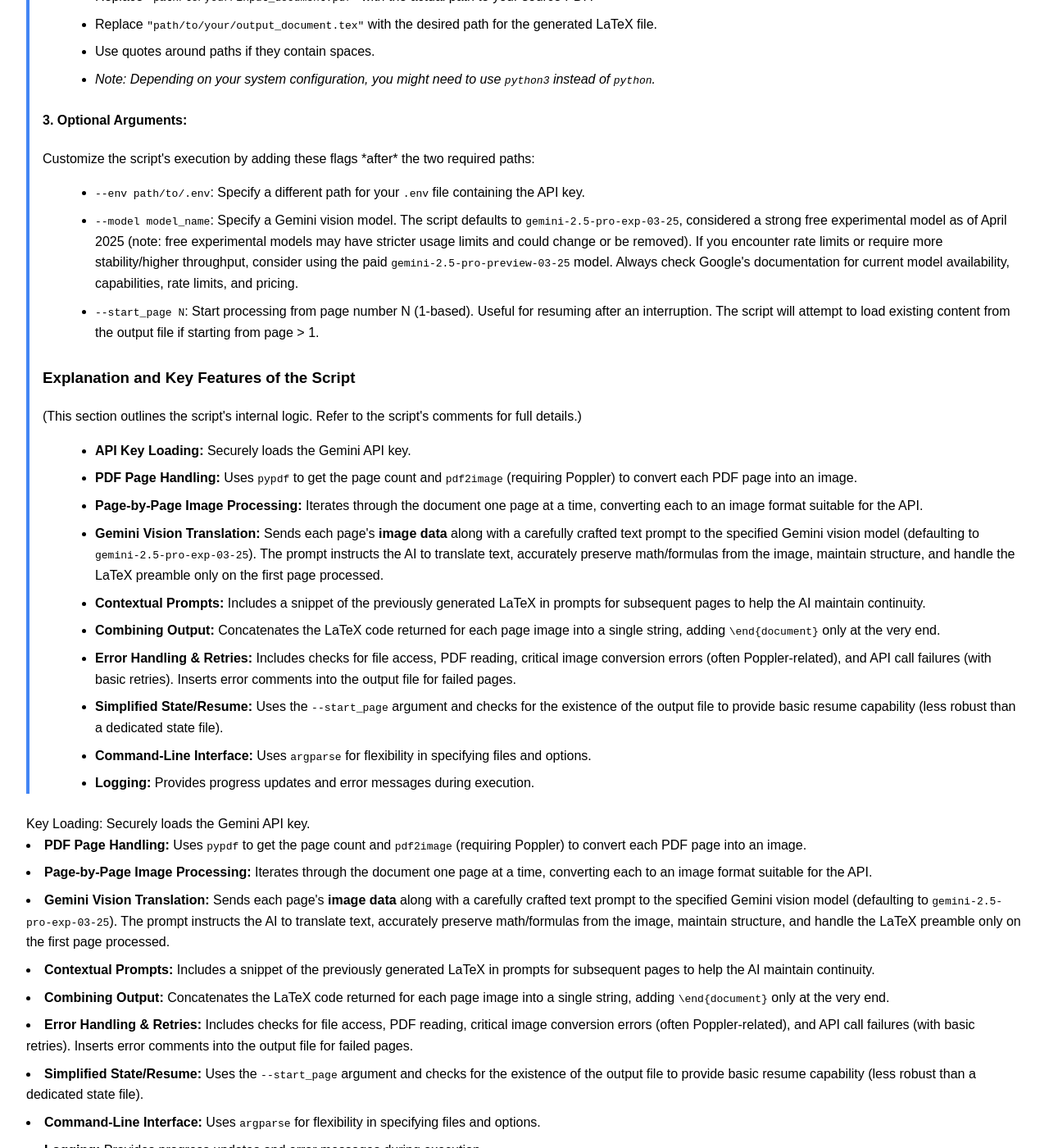
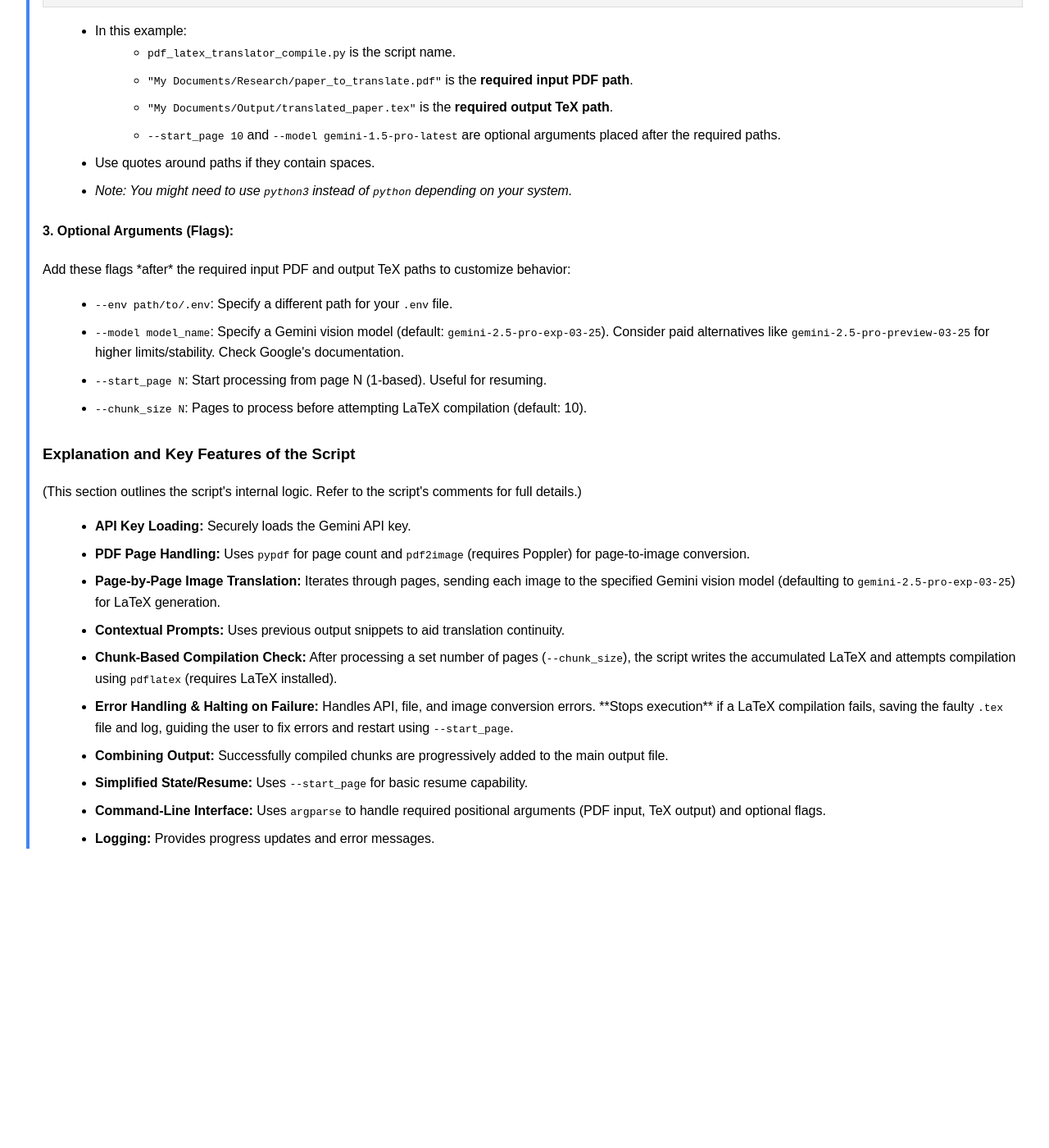
Before and after one commit to davikrehalt/davikrehalt.github.io, a Jekyll site: the page translation-guide.html, which Jekyll copies as it is, in a window 1280 px wide and 1400 px high, scrolled down 2018 px. Shown: the whole window at 82% size. Built offline with Jekyll 4.4.1, drawn with Linux system fonts in a browser that asks for light colours; after the commit the page ends 3085 px from its top, so only the background shows below that; some of the changed text lies outside the part shown.

Commit message:
Update translation-guide.html

```diff
--- a/translation-guide.html
+++ b/translation-guide.html
@@ -58,10 +58,9 @@
 In order the use this script, you first need to obtain a Gemini API key and set up a Python environment with the necessary libraries installed. </p>
 
 <p>I'll let Gemini explain in more detail:</p>
-
-<div class="gemini-explanation"> <!-- Start of Gemini's Explanation -->
+        <div class="gemini-explanation"> <!-- Start of Gemini's Explanation -->
     <h3>How to Use the Python Script</h3>
-    <p>(Assuming you have downloaded the image-based translator script, let's call it <code>pdf_latex_translator_vision.py</code>)</p>
+    <p>(Assuming you have downloaded the image-based translator script with compilation checks, let's call it <code>pdf_latex_translator_compile.py</code>)</p>
 
     <h4>1. Requirements:</h4>
     <ul>
@@ -71,74 +70,69 @@ In order the use this script, you first need to obtain a Gemini API key and set
             <pre><code>pip install google-generativeai pdf2image Pillow pypdf python-dotenv</code></pre>
         </li>
         <li>
-            <strong>External Dependency: Poppler:</strong> The `pdf2image` library requires the Poppler PDF rendering library. You must install it separately:
-            <ul>
-                <li><strong>macOS (using Homebrew):</strong> <code>brew install poppler</code></li>
-                <li><strong>Debian/Ubuntu Linux:</strong> <code>sudo apt-get update && sudo apt-get install poppler-utils</code></li>
-                <li><strong>Windows:</strong> Download pre-built binaries (e.g., from <a href="https://github.com/oschwartz10612/poppler-windows/releases/" target="_blank" rel="noopener noreferrer">poppler-windows releases</a> or via conda/MSYS2) and ensure the `bin` directory containing `pdftoppm.exe`, `pdfinfo.exe` etc. is added to your system's PATH environment variable.</li>
-            </ul>
-            <em>Failure to install Poppler correctly is a common reason for errors.</em>
+            <strong>External Dependency: Poppler:</strong> The `pdf2image` library requires the Poppler PDF rendering library. You must install it separately (see previous instructions). <em>Failure to install Poppler correctly is a common reason for errors.</em>
         </li>
-        <li><strong>LaTeX Distribution:</strong> You need a way to compile the final <code>.tex</code> file (e.g., TeX Live, MiKTeX installed locally, or an online editor like Overleaf).</li>
-        <li><strong>Gemini API Key:</strong> Obtain an API key from <a href="https://aistudio.google.com/app/apikey" target="_blank" rel="noopener noreferrer">Google AI Studio</a>. Save this key securely, for example in a <code>.env</code> file in the same directory as the script (format: <code>GEMINI_API_KEY=YOUR_API_KEY_HERE</code>) or as a system environment variable (<code>GEMINI_API_KEY</code> or <code>GOOGLE_API_KEY</code>).</li>
+        <li>
+            <strong>External Dependency: LaTeX Distribution:</strong> This version of the script **requires a working LaTeX installation** (like TeX Live, MiKTeX) on your system. The command <code>pdflatex</code> must be runnable from your terminal (i.e., in your system's PATH).
+        </li>
+        <li><strong>Gemini API Key:</strong> Obtain an API key from <a href="https://aistudio.google.com/app/apikey" target="_blank" rel="noopener noreferrer">Google AI Studio</a> and save it securely (e.g., in a <code>.env</code> file or as an environment variable).</li>
     </ul>
 
     <h4>2. Run the Script:</h4>
     <p>
-        Execute the script from your terminal. You **must** provide two arguments in order:
+        To run the script, open your terminal or command prompt. The basic command structure is:
+    </p>
+    <pre><code>python [script_name.py] [input_pdf_path] [output_tex_path] [options...]</code></pre>
+    <p>
+        Crucially, the script **requires two positional arguments** that must come first and in this specific order:
+    </p>
         <ol>
-             <li>The path to the <strong>input PDF</strong> file you want to translate.</li>
-             <li>The path where you want to save the resulting <strong>output LaTeX (.tex)</strong> file.</li>
+             <li><strong>Input PDF Path:</strong> The full path to the PDF file you want to translate. This argument does <em>not</em> use a flag like <code>--input</code>.</li>
+             <li><strong>Output TeX Path:</strong> The full path where the script should save the generated LaTeX (<code>.tex</code>) file. This argument does <em>not</em> use a flag like <code>--output</code>.</li>
         </ol>
+    <p>
+        Optional arguments (like <code>--model</code> or <code>--start_page</code>) must come <em>after</em> these first two required paths.
     </p>
-    <p>Here is the command structure:</p>
-    <pre><code>python pdf_latex_translator_vision.py "path/to/your/input_document.pdf" "path/to/your/output_document.tex"</code></pre>
+    <p><strong>Example Command:</strong></p>
+    <pre><code>python pdf_latex_translator_compile.py "My Documents/Research/paper_to_translate.pdf" "My Documents/Output/translated_paper.tex" --start_page 10 --model gemini-1.5-pro-latest</code></pre>
     <ul>
-        <li>Replace <code>"path/to/your/input_document.pdf"</code> with the actual path to your source PDF.</li>
-        <li>Replace <code>"path/to/your/output_document.tex"</code> with the desired path for the generated LaTeX file.</li>
+        <li>In this example:
+            <ul>
+              <li><code>pdf_latex_translator_compile.py</code> is the script name.</li>
+              <li><code>"My Documents/Research/paper_to_translate.pdf"</code> is the <strong>required input PDF path</strong>.</li>
+              <li><code>"My Documents/Output/translated_paper.tex"</code> is the <strong>required output TeX path</strong>.</li>
+              <li><code>--start_page 10</code> and <code>--model gemini-1.5-pro-latest</code> are optional arguments placed after the required paths.</li>
+            </ul>
+        </li>
         <li>Use quotes around paths if they contain spaces.</li>
-        <li><em>Note: Depending on your system configuration, you might need to use <code>python3</code> instead of <code>python</code>.</em></li>
+        <li><em>Note: You might need to use <code>python3</code> instead of <code>python</code> depending on your system.</em></li>
     </ul>
 
-    <h4>3. Optional Arguments:</h4>
-    <p>Customize the script's execution by adding these flags *after* the two required paths:</p>
+    <h4>3. Optional Arguments (Flags):</h4>
+    <p>Add these flags *after* the required input PDF and output TeX paths to customize behavior:</p>
     <ul>
-        <li><code>--env path/to/.env</code>: Specify a different path for your <code>.env</code> file containing the API key.</li>
+        <li><code>--env path/to/.env</code>: Specify a different path for your <code>.env</code> file.</li>
         <li>
-            <code>--model model_name</code>: Specify a Gemini vision model. The script defaults to <code>gemini-2.5-pro-exp-03-25</code>, considered a strong free experimental model as of April 2025 (note: free experimental models may have stricter usage limits and could change or be removed). If you encounter rate limits or require more stability/higher throughput, consider using the paid <code>gemini-2.5-pro-preview-03-25</code> model. Always check Google's documentation for current model availability, capabilities, rate limits, and pricing.
+            <code>--model model_name</code>: Specify a Gemini vision model (default: <code>gemini-2.5-pro-exp-03-25</code>). Consider paid alternatives like <code>gemini-2.5-pro-preview-03-25</code> for higher limits/stability. Check Google's documentation.
         </li>
-        <li><code>--start_page N</code>: Start processing from page number N (1-based). Useful for resuming after an interruption. The script will attempt to load existing content from the output file if starting from page > 1.</li>
+        <li><code>--start_page N</code>: Start processing from page N (1-based). Useful for resuming.</li>
+        <li><code>--chunk_size N</code>: Pages to process before attempting LaTeX compilation (default: 10).</li>
     </ul>
 
     <h3>Explanation and Key Features of the Script</h3>
     <p>(This section outlines the script's internal logic. Refer to the script's comments for full details.)</p>
     <ul>
         <li><strong>API Key Loading:</strong> Securely loads the Gemini API key.</li>
-        <li><strong>PDF Page Handling:</strong> Uses <code>pypdf</code> to get the page count and <code>pdf2image</code> (requiring Poppler) to convert each PDF page into an image.</li>
-        <li><strong>Page-by-Page Image Processing:</strong> Iterates through the document one page at a time, converting each to an image format suitable for the API.</li>
-        <li><strong>Gemini Vision Translation:</strong> Sends each page's <strong>image data</strong> along with a carefully crafted text prompt to the specified Gemini vision model (defaulting to <code>gemini-2.5-pro-exp-03-25</code>). The prompt instructs the AI to translate text, accurately preserve math/formulas from the image, maintain structure, and handle the LaTeX preamble only on the first page processed.</li>
-        <li><strong>Contextual Prompts:</strong> Includes a snippet of the previously generated LaTeX in prompts for subsequent pages to help the AI maintain continuity.</li>
-        <li><strong>Combining Output:</strong> Concatenates the LaTeX code returned for each page image into a single string, adding <code>\end{document}</code> only at the very end.</li>
-        <li><strong>Error Handling & Retries:</strong> Includes checks for file access, PDF reading, critical image conversion errors (often Poppler-related), and API call failures (with basic retries). Inserts error comments into the output file for failed pages.</li>
-        <li><strong>Simplified State/Resume:</strong> Uses the <code>--start_page</code> argument and checks for the existence of the output file to provide basic resume capability (less robust than a dedicated state file).</li>
-        <li><strong>Command-Line Interface:</strong> Uses <code>argparse</code> for flexibility in specifying files and options.</li>
-        <li><strong>Logging:</strong> Provides progress updates and error messages during execution.</li>
+        <li><strong>PDF Page Handling:</strong> Uses <code>pypdf</code> for page count and <code>pdf2image</code> (requires Poppler) for page-to-image conversion.</li>
+        <li><strong>Page-by-Page Image Translation:</strong> Iterates through pages, sending each image to the specified Gemini vision model (defaulting to <code>gemini-2.5-pro-exp-03-25</code>) for LaTeX generation.</li>
+        <li><strong>Contextual Prompts:</strong> Uses previous output snippets to aid translation continuity.</li>
+        <li><strong>Chunk-Based Compilation Check:</strong> After processing a set number of pages (<code>--chunk_size</code>), the script writes the accumulated LaTeX and attempts compilation using <code>pdflatex</code> (requires LaTeX installed).</li>
+        <li><strong>Error Handling & Halting on Failure:</strong> Handles API, file, and image conversion errors. **Stops execution** if a LaTeX compilation fails, saving the faulty <code>.tex</code> file and log, guiding the user to fix errors and restart using <code>--start_page</code>.</li>
+        <li><strong>Combining Output:</strong> Successfully compiled chunks are progressively added to the main output file.</li>
+        <li><strong>Simplified State/Resume:</strong> Uses <code>--start_page</code> for basic resume capability.</li>
+        <li><strong>Command-Line Interface:</strong> Uses <code>argparse</code> to handle required positional arguments (PDF input, TeX output) and optional flags.</li>
+        <li><strong>Logging:</strong> Provides progress updates and error messages.</li>
     </ul>
 </div> <!-- End of gemini-explanation div -->
-
-     Key Loading:</strong> Securely loads the Gemini API key.</li>
-        <li><strong>PDF Page Handling:</strong> Uses <code>pypdf</code> to get the page count and <code>pdf2image</code> (requiring Poppler) to convert each PDF page into an image.</li>
-        <li><strong>Page-by-Page Image Processing:</strong> Iterates through the document one page at a time, converting each to an image format suitable for the API.</li>
-        <li><strong>Gemini Vision Translation:</strong> Sends each page's <strong>image data</strong> along with a carefully crafted text prompt to the specified Gemini vision model (defaulting to <code>gemini-2.5-pro-exp-03-25</code>). The prompt instructs the AI to translate text, accurately preserve math/formulas from the image, maintain structure, and handle the LaTeX preamble only on the first page processed.</li>
-        <li><strong>Contextual Prompts:</strong> Includes a snippet of the previously generated LaTeX in prompts for subsequent pages to help the AI maintain continuity.</li>
-        <li><strong>Combining Output:</strong> Concatenates the LaTeX code returned for each page image into a single string, adding <code>\end{document}</code> only at the very end.</li>
-        <li><strong>Error Handling & Retries:</strong> Includes checks for file access, PDF reading, critical image conversion errors (often Poppler-related), and API call failures (with basic retries). Inserts error comments into the output file for failed pages.</li>
-        <li><strong>Simplified State/Resume:</strong> Uses the <code>--start_page</code> argument and checks for the existence of the output file to provide basic resume capability (less robust than a dedicated state file).</li>
-        <li><strong>Command-Line Interface:</strong> Uses <code>argparse</code> for flexibility in specifying files and options.</li>
-        <li><strong>Logging:</strong> Provides progress updates and error messages during execution.</li>
-    </ul>
-</div> <!-- End of gemini-explanation div -->
-
-
 </body>
 </html>
```
